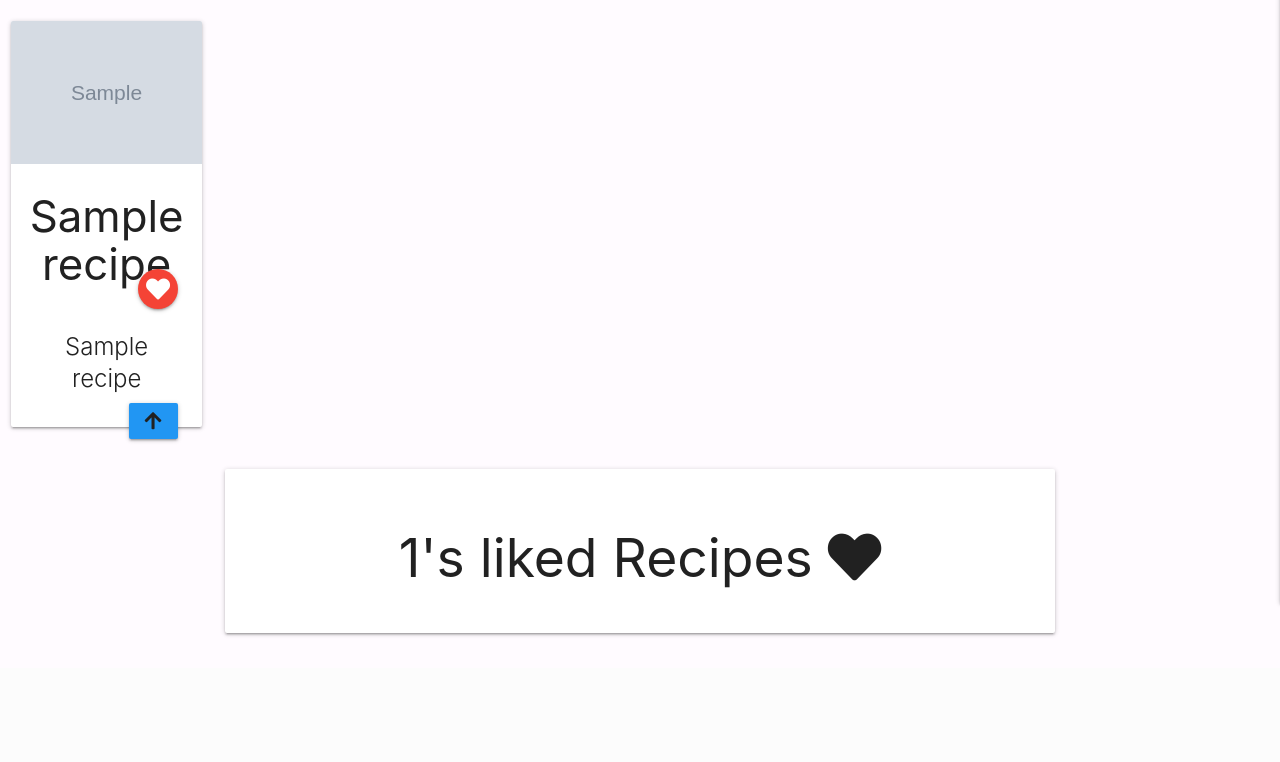
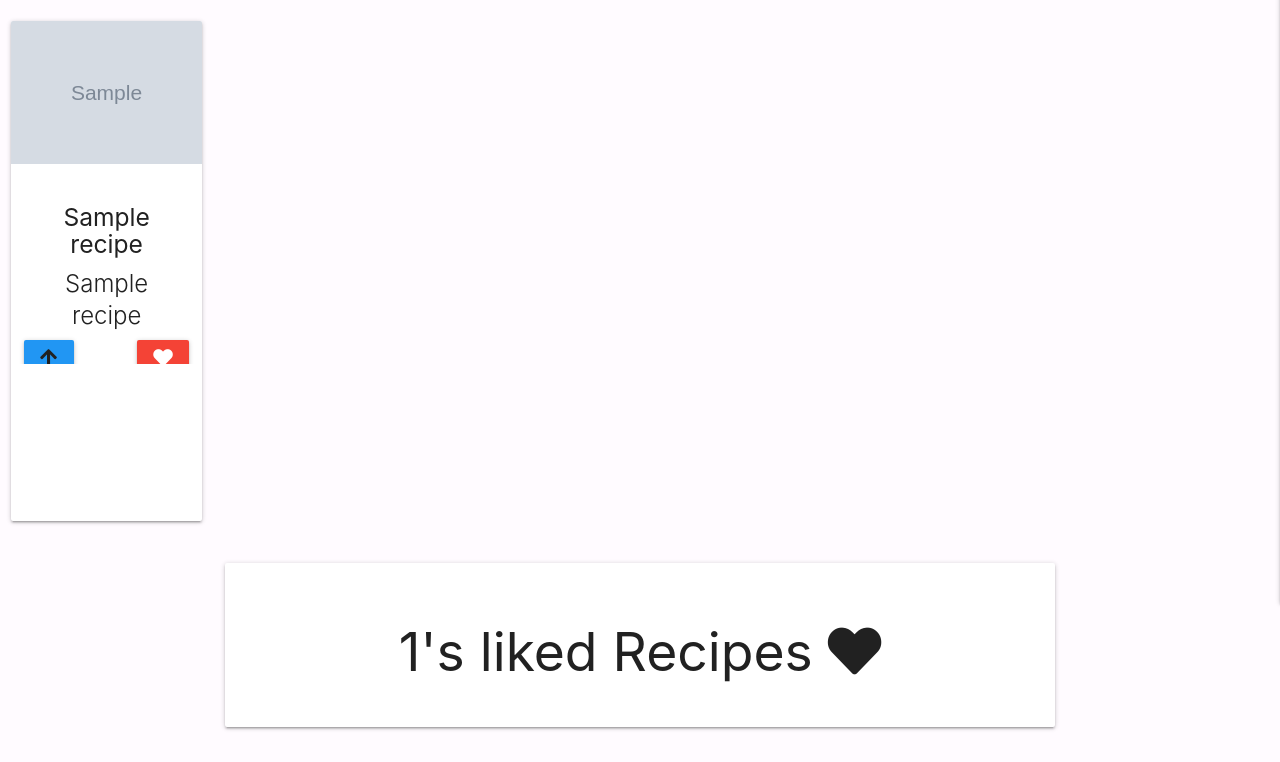
Before and after one commit to ThijsTerporten/CheffsBuddy, a Flask app: page /my_recipes/1 in a window 1280 px wide. Shown: the part 257-1019 px from the top of the page. Before the commit the page ends 893 px from the top, so only its background shows below. Run offline with Flask 2, Linux system fonts and the light colour scheme; the visitor is signed in with stand-in values (Sample User, id 1); grey boxes marked "Sample" are stand-in pictures; a database or web service that is not in the repository returns one stand-in record (values such as "Sample title"); some libraries are stand-ins or nearby versions.

Commit message:
Change layout of cards set size to large using materialize class

```diff
--- a/templates/my_recipes.html
+++ b/templates/my_recipes.html
@@ -13,22 +13,24 @@
 <div class="row center-align">
     {% for recipe in recipes %}
     <div class="col s12 m5 l2 offset-m1">
-        <div class="card">
+        <div class="card large">
             <div class="card-image">
                 {% if recipe.image_url|length %}
                 <img src="{{ recipe.image_url }}" class="activator" alt="">
                 {% else %}
                 <img src="../static/images/logo.png" alt="">
                 {% endif %}
-                <h3 class="">{{ recipe.recipe_name.capitalize() }}</h3>
-                <a class="btn-floating halfway-fab waves-effect waves-light red"><i class="fas fa-heart"></i></a>
             </div>
             <div class="card-content">
+                <h5 class="">{{ recipe.recipe_name.capitalize() }}</h5>
                 <p class="card-title">{{ recipe.category_name }}</p>
+                <div class="row">
+                    <a class="btn halfway-fab waves-effect waves-light red right"><i class="fas fa-heart"></i></a>
                     <span
-                    class="activator grey-text text-darken-4 btn halfway-fab waves-effect waves-light blue right tooltipped"
+                        class="activator grey-text text-darken-4 btn halfway-fab waves-effect waves-light blue left tooltipped"
                         data-position="right" data-tooltip="Click me for a summary of ingredients!">
                         <i class="fas fa-arrow-up center"></i></span>
+                </div>
             </div>
             <div class="card-reveal">
                 <span class="card-title grey-text text-darken-4">{{ recipe.recipe_name.capitalize() }}<i
@@ -53,7 +55,7 @@
     <div class="col s12 m8 offset-m2">
         <div class="card-panel">
             <h2 class="center-align">
-                {{ username }}'s  liked Recipes <i class="fas fa-heart prefix"></i>
+                {{ username }}'s liked Recipes <i class="fas fa-heart prefix"></i>
             </h2>
         </div>
     </div>
```
Lines whose indentation alone changed are shown as unchanged.
